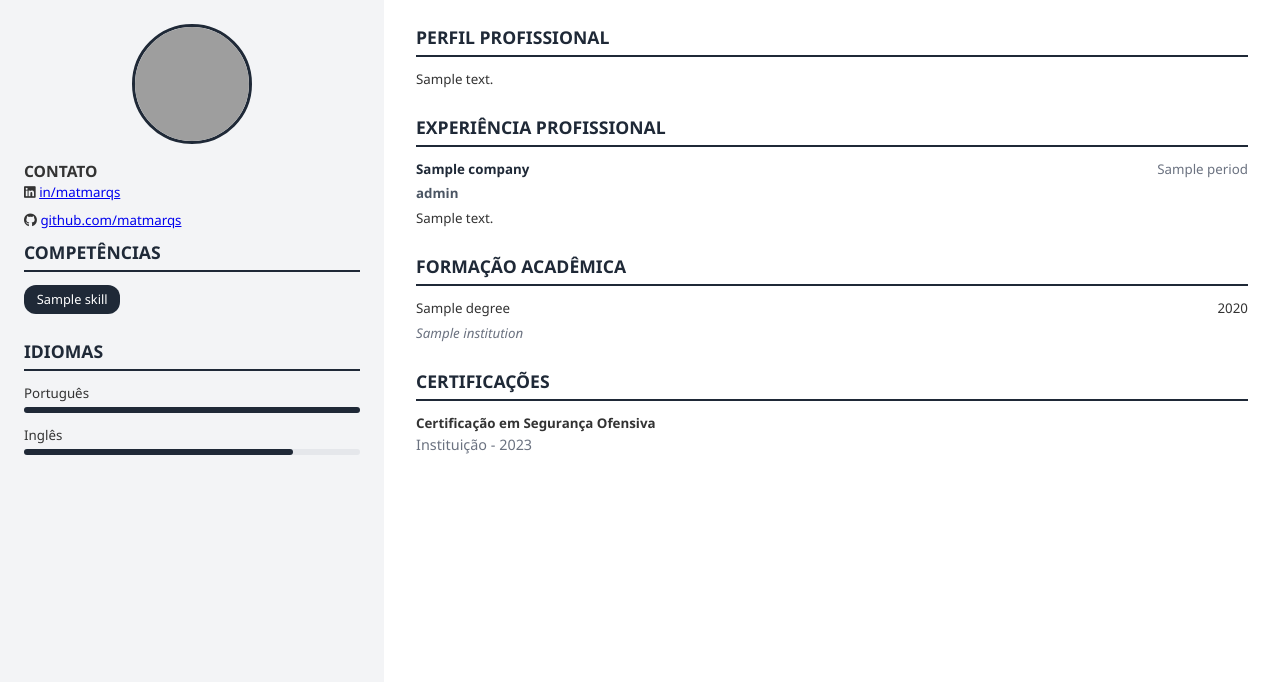
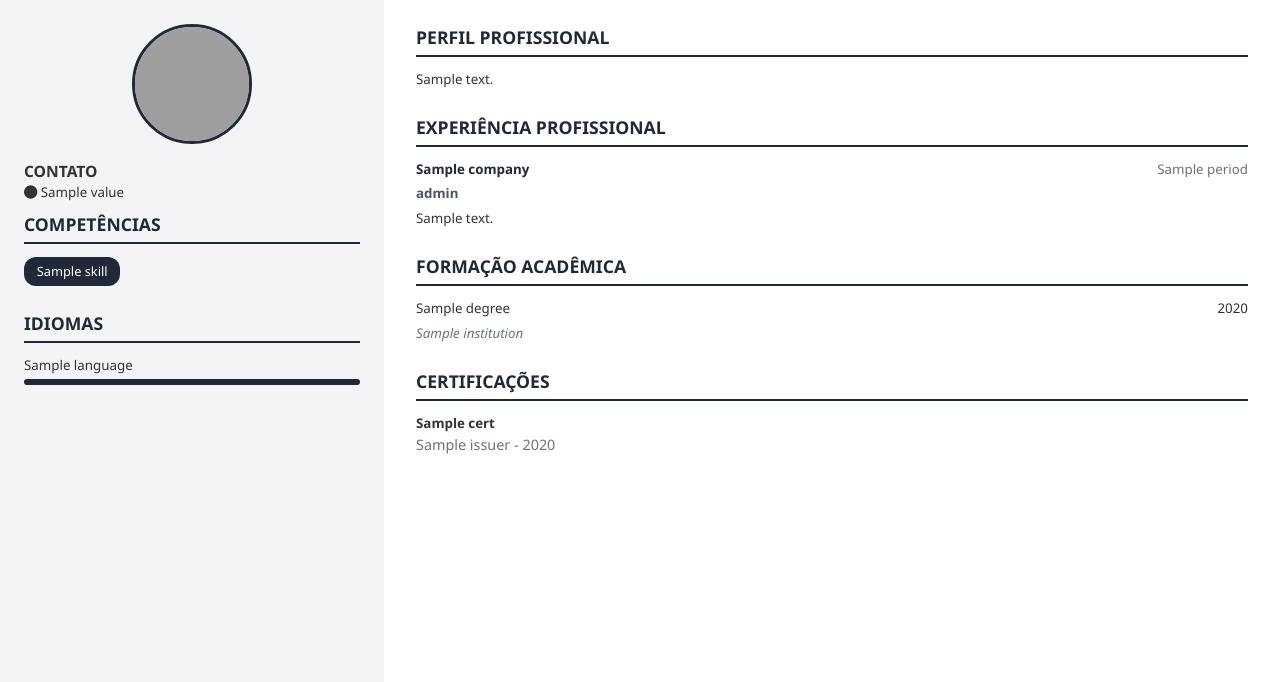
Before and after one commit to matmarqs/weasy-cv, a Python web app: template templates/resume.html in a window 1280 px wide. Shown: the part 118-800 px from the top of the page. Run offline with Jinja, Linux system fonts and the light colour scheme; the template is opened without the code that fills it: most values are stand-ins (such as "Sample title", 1, 10 or a date in 2020); grey boxes are pictures that could not be loaded.

Commit message:
Criando componentes e modularizando o currículo de acordo com JSON

```diff
--- /dev/null
+++ b/templates/base.html
@@ -0,0 +1,15 @@
+<!DOCTYPE html>
+<html lang="pt-BR">
+
+<head>
+  <meta charset="UTF-8">
+  <link rel="stylesheet" href="/static/style.css">
+  <link rel="stylesheet" href="/static/fontawesome/css/all.min.css">
+  <title>{{ name }} - Currículo</title>
+</head>
+
+<body>
+  {% block content %}{% endblock %}
+</body>
+
+</html>
--- /dev/null
+++ b/templates/components/header.html
@@ -0,0 +1,6 @@
+<div class="header">
+  <div class="title">
+    <h1>{{ name }}</h1>
+    <h2>{{ role }}</h2>
+  </div>
+</div>
--- /dev/null
+++ b/templates/components/sections/certifications.html
@@ -0,0 +1,9 @@
+<div class="section">
+  <h3>CERTIFICAÇÕES</h3>
+  {% for cert in certifications %}
+  <div class="certification">
+    <div class="cert-name">{{ cert.name }}</div>
+    <div class="cert-issuer">{{ cert.issuer }} - {{ cert.year }}</div>
+  </div>
+  {% endfor %}
+</div>
--- /dev/null
+++ b/templates/components/sections/contact.html
@@ -0,0 +1,23 @@
+<div class="contact-info">
+  <h3>CONTATO</h3>
+  {% for contact in contacts %}
+  <div class="contact-item">
+    {% if contact.type == "LinkedIn" %}
+    <i class="fab fa-linkedin"></i>
+    <a href="https://linkedin.com/in/{{ contact.value }}" target="_blank">{{ contact.value }}</a>
+    {% elif contact.type == "GitHub" %}
+    <i class="fab fa-github"></i>
+    <a href="https://github.com/{{ contact.value }}" target="_blank">{{ contact.value }}</a>
+    {% elif contact.type == "Email" %}
+    <i class="fas fa-envelope"></i>
+    <a href="mailto:{{ contact.value }}">{{ contact.value }}</a>
+    {% elif contact.type == "Phone" %}
+    <i class="fas fa-phone"></i>
+    <span>{{ contact.value }}</span>
+    {% else %}
+    <i class="fas fa-circle"></i>
+    <span>{{ contact.value }}</span>
+    {% endif %}
+  </div>
+  {% endfor %}
+</div>
--- /dev/null
+++ b/templates/components/sections/education.html
@@ -0,0 +1,12 @@
+<div class="section">
+  <h3>FORMAÇÃO ACADÊMICA</h3>
+  {% for edu in education %}
+  <div class="education-item">
+    <div class="education-header">
+      <span class="degree">{{ edu.degree }}</span>
+      <span class="year">{{ edu.year }}</span>
+    </div>
+    <div class="institution">{{ edu.institution }}</div>
+  </div>
+  {% endfor %}
+</div>
--- /dev/null
+++ b/templates/components/sections/experience.html
@@ -0,0 +1,13 @@
+<div class="section">
+  <h3>EXPERIÊNCIA PROFISSIONAL</h3>
+  {% for job in experience %}
+  <div class="experience-item">
+    <div class="experience-header">
+      <span class="company">{{ job.company }}</span>
+      <span class="period">{{ job.period }}</span>
+    </div>
+    <div class="role">{{ job.role }}</div>
+    <p>{{ job.details }}</p>
+  </div>
+  {% endfor %}
+</div>
--- /dev/null
+++ b/templates/components/sections/languages.html
@@ -0,0 +1,11 @@
+<div class="section">
+  <h3>IDIOMAS</h3>
+  {% for language in languages %}
+  <div class="language">
+    <span>{{ language.name }}</span>
+    <div class="proficiency">
+      <div class="level" style="width:{{ language.proficiency }}%"></div>
+    </div>
+  </div>
+  {% endfor %}
+</div>
--- /dev/null
+++ b/templates/components/sections/profile.html
@@ -0,0 +1,4 @@
+<div class="section">
+  <h3>PERFIL PROFISSIONAL</h3>
+  <p>{{ summary }}</p>
+</div>
--- /dev/null
+++ b/templates/components/sections/skills.html
@@ -0,0 +1,8 @@
+<div class="section">
+  <h3>COMPETÊNCIAS</h3>
+  <div class="skills">
+    {% for skill in skills %}
+    <div class="skill-tag">{{ skill }}</div>
+    {% endfor %}
+  </div>
+</div>
--- /dev/null
+++ b/templates/components/sidebar.html
@@ -0,0 +1,9 @@
+<div class="sidebar">
+  <div class="profile">
+    <img id="photo" src="static/img/mateus-hack.jpeg">
+    {% include "components/sections/contact.html" %}
+  </div>
+
+  {% include "components/sections/skills.html" %}
+  {% include "components/sections/languages.html" %}
+</div>
--- a/templates/resume.html
+++ b/templates/resume.html
@@ -1,105 +1,16 @@
-<!DOCTYPE html>
-<html lang="pt-BR">
+{% extends "base.html" %}
 
-<head>
-  <meta charset="UTF-8">
-  <link rel="stylesheet" href="/static/style.css">
-  <!-- Font Awesome CDN -->
-  <link rel="stylesheet" href="/static/fontawesome/css/all.min.css">
-  <title>{{ name }} - Currículo</title>
-</head>
+{% block content %}
+  {% include "components/header.html" %}
 
-<body>
-  <div class="header">
-    <div class="title">
-      <h1>{{ name }}</h1>
-      <h2>{{ role }}</h2>
+  <div class="container">
+    {% include "components/sidebar.html" %}
+
+    <div class="content">
+      {% include "components/sections/profile.html" %}
+      {% include "components/sections/experience.html" %}
+      {% include "components/sections/education.html" %}
+      {% include "components/sections/certifications.html" %}
     </div>
   </div>
-
-  <div class="container">
-    <div class="sidebar">
-      <div class="profile">
-        <img id="photo" src="static/img/mateus-hack.jpeg">
-        <div class="contact-info">
-          <h3>CONTATO</h3>
-          <div class="contact-item">
-            <i class="fab fa-linkedin"></i>
-            <a href="https://linkedin.com/in/matmarqs" target="_blank">in/matmarqs</a>
-          </div>
-          <div class="contact-item">
-            <i class="fab fa-github"></i>
-            <a href="https://github.com/matmarqs" target="_blank">github.com/matmarqs</a>
-          </div>
-          <!-- Add more contact items as needed -->
-        </div>
-      </div>
-
-      <div class="section">
-        <h3>COMPETÊNCIAS</h3>
-        <div class="skills">
-          {% for skill in skills %}
-          <div class="skill-tag">{{ skill }}</div>
-          {% endfor %}
-        </div>
-      </div>
-
-      <div class="section">
-        <h3>IDIOMAS</h3>
-        <div class="language">
-          <span>Português</span>
-          <div class="proficiency"><div class="level" style="width:100%"></div></div>
-        </div>
-        <div class="language">
-          <span>Inglês</span>
-          <div class="proficiency"><div class="level" style="width:80%"></div></div>
-        </div>
-        <!-- Add more languages as needed -->
-      </div>
-    </div>
-
-    <div class="content">
-      <div class="section">
-        <h3>PERFIL PROFISSIONAL</h3>
-        <p>{{ summary }}</p>
-      </div>
-
-      <div class="section">
-        <h3>EXPERIÊNCIA PROFISSIONAL</h3>
-        {% for job in experience %}
-        <div class="experience-item">
-          <div class="experience-header">
-            <span class="company">{{ job.company }}</span>
-            <span class="period">{{ job.period }}</span>
-          </div>
-          <div class="role">{{ job.role }}</div>
-          <p>{{ job.details }}</p>
-        </div>
-        {% endfor %}
-      </div>
-
-      <div class="section">
-        <h3>FORMAÇÃO ACADÊMICA</h3>
-        {% for edu in education %}
-        <div class="education-item">
-          <div class="education-header">
-            <span class="degree">{{ edu.degree }}</span>
-            <span class="year">{{ edu.year }}</span>
-          </div>
-          <div class="institution">{{ edu.institution }}</div>
-        </div>
-        {% endfor %}
-      </div>
-
-      <div class="section">
-        <h3>CERTIFICAÇÕES</h3>
-        <div class="certification">
-          <div class="cert-name">Certificação em Segurança Ofensiva</div>
-          <div class="cert-issuer">Instituição - 2023</div>
-        </div>
-        <!-- Add more certifications as needed -->
-      </div>
-    </div>
-  </div>
-</body>
-</html>
+{% endblock %}
```
Also changed, not shown: data/cyber.json (+38 -4 lines).
